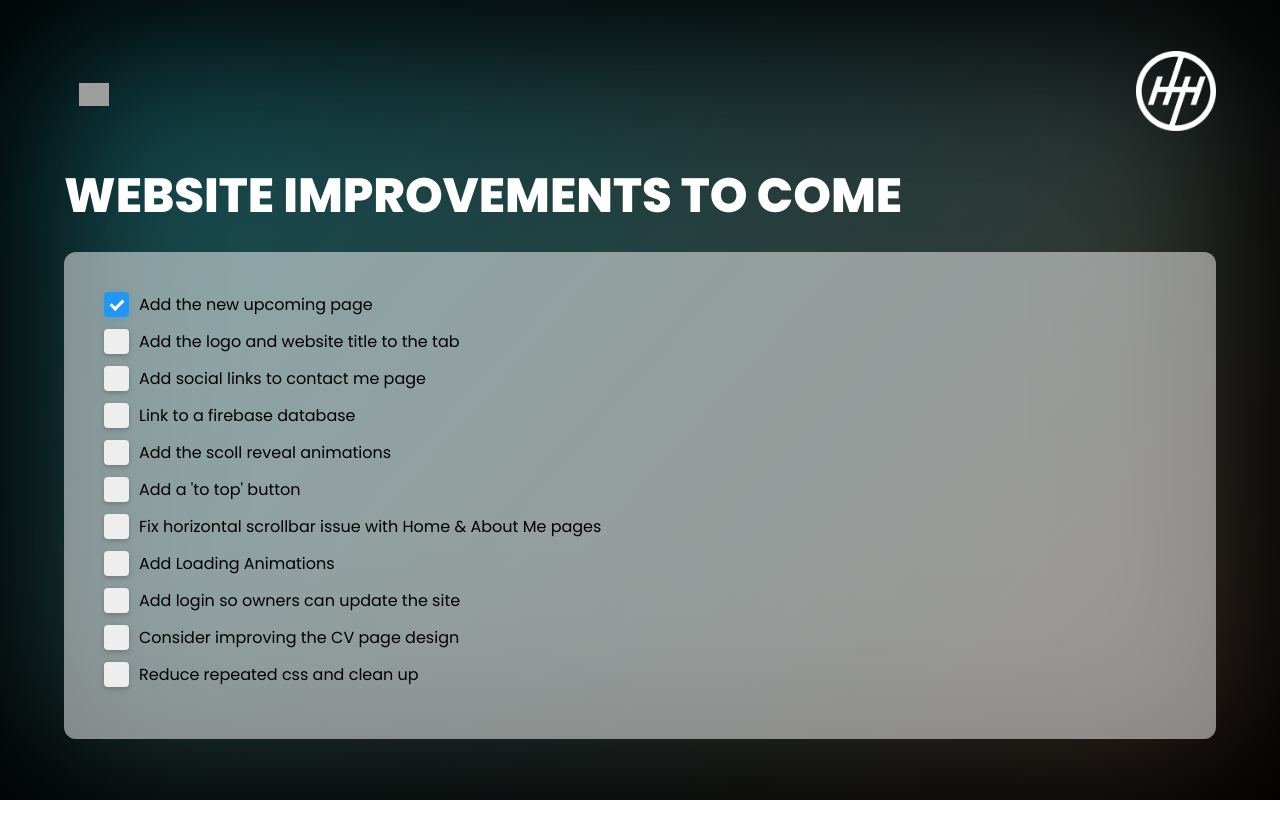
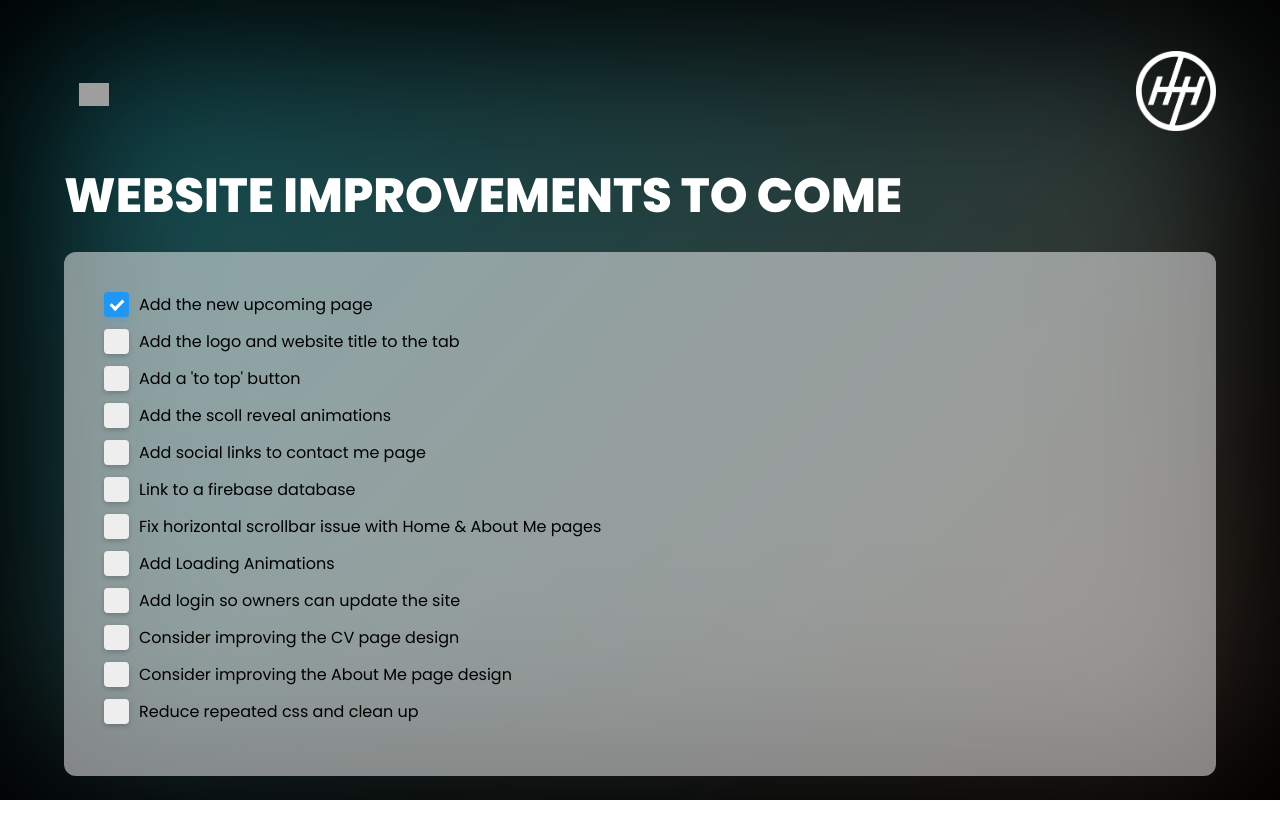
Before and after one commit to HazzaMore/hazzamore.github.io, a React (Create React App) app: page /upcoming in a window 1280 px wide. Shown: the top 838 px of the page. Built offline with nearby package versions, Linux system fonts and the light colour scheme; grey boxes are pictures that could not be loaded.

Commit message:
Rearranged list

```diff
--- a/src/pages/Upcoming/upcoming.tsx
+++ b/src/pages/Upcoming/upcoming.tsx
@@ -16,14 +16,16 @@ const Upcoming = () => {
           <div className="checkbox_container">
             <Checkbox completed={true} content="Add the new upcoming page"/>
             <Checkbox completed={false} content="Add the logo and website title to the tab"/>
+            <Checkbox completed={false} content="Add a 'to top' button"/>
+            <Checkbox completed={false} content="Add the scoll reveal animations"/>
             <Checkbox completed={false} content="Add social links to contact me page"/>
+
             <Checkbox completed={false} content="Link to a firebase database"/>
-            <Checkbox completed={false} content="Add the scoll reveal animations"/>
-            <Checkbox completed={false} content="Add a 'to top' button"/>
             <Checkbox completed={false} content="Fix horizontal scrollbar issue with Home & About Me pages"/>
             <Checkbox completed={false} content="Add Loading Animations"/>
             <Checkbox completed={false} content="Add login so owners can update the site"/>
             <Checkbox completed={false} content="Consider improving the CV page design"/>
+            <Checkbox completed={false} content="Consider improving the About Me page design"/>
             <Checkbox completed={false} content="Reduce repeated css and clean up"/>
           </div>
         </div>
```
